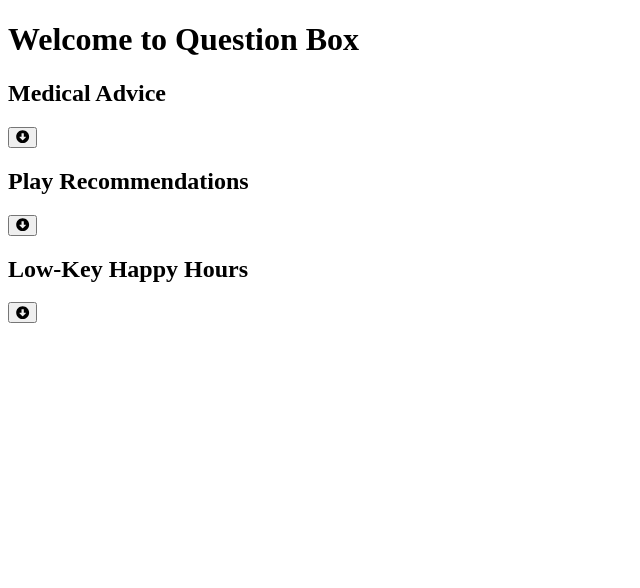
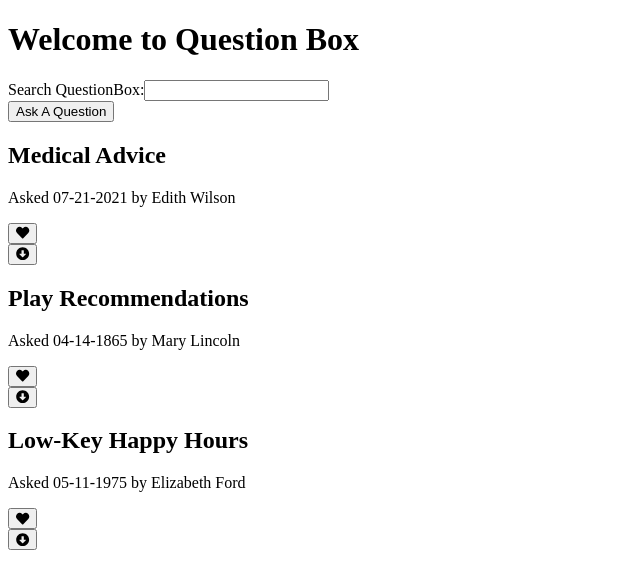
Before and after one commit to Momentum-Team-8/team-project-questionbox-team-mothman-fe, a React (Create React App) app: page / in a window 1280 px wide. Shown: the top 588 px of the page, without its empty margins (0-640 px from the left). Built offline with nearby package versions, Linux system fonts and the light colour scheme.

Commit message:
added favorite button component and a search box placeholder

```diff
--- a/src/App.js
+++ b/src/App.js
@@ -2,9 +2,8 @@ import React from 'react'
 import { Header } from './components/Header.js'
 import { QuestionList } from './components/QuestionList.js'
 import { library } from '@fortawesome/fontawesome-svg-core'
-import { faCheckSquare, faArrowAltCircleDown, faArrowAltCircleUp } from '@fortawesome/free-solid-svg-icons'
-
-library.add(faCheckSquare, faArrowAltCircleDown, faArrowAltCircleUp)
+import { faCheckSquare, faArrowAltCircleDown, faArrowAltCircleUp, faHeart, faHeartBroken } from '@fortawesome/free-solid-svg-icons'
+library.add(faCheckSquare, faArrowAltCircleDown, faArrowAltCircleUp, faHeart, faHeartBroken)
 
 export const App = () => {
   return (
--- a/src/components/FavButton.js
+++ b/src/components/FavButton.js
@@ -0,0 +1,18 @@
+import React, { useState } from 'react'
+import { FontAwesomeIcon } from '@fortawesome/react-fontawesome'
+
+export const FavButton = () => {
+  const [heart, setHeart] = useState(false)
+  const handleClick = () => {
+    setHeart(!heart)
+  }
+  return (
+    <div>
+      <button onClick={handleClick}>
+        {heart
+          ? <FontAwesomeIcon icon='heart-broken' />
+          : <FontAwesomeIcon icon='heart' />}
+      </button>
+    </div>
+  )
+}
--- a/src/components/Header.js
+++ b/src/components/Header.js
@@ -4,6 +4,10 @@ export const Header = () => {
   return (
     <div>
       <h1> Welcome to Question Box</h1>
+      <label for='searchbox'>Search QuestionBox:</label>
+      <input type='search' id='searchbox' name='searchbox' />
+      <br />
+      <button>Ask A Question</button>
     </div>
   )
 }
--- a/src/components/Question.js
+++ b/src/components/Question.js
@@ -1,8 +1,10 @@
 import { FontAwesomeIcon } from '@fortawesome/react-fontawesome'
 import React, { useState } from 'react'
-import { QuestionDetail } from './QuestionDetail'
+import { QuestionDetail } from './QuestionDetail.js'
+import { FavButton } from './FavButton.js'
 
 export const Question = (props) => {
+  const [favorited, setFavorited] = useState(false)
   const [expand, setExpand] = useState(false)
   const { title, author, created, body } = props
 
@@ -10,9 +12,15 @@ export const Question = (props) => {
     setExpand(!expand)
   }
 
+  const handleFavorited = () => {
+    setFavorited(!favorited)
+  }
+
   return (
     <div>
       <h2>{title}</h2>
+      <p>Asked {created} by {author}</p>
+      <FavButton onClick={handleFavorited} />
       <button onClick={handleExpand}>
         {expand
           ? <FontAwesomeIcon icon='arrow-alt-circle-up' />
```
